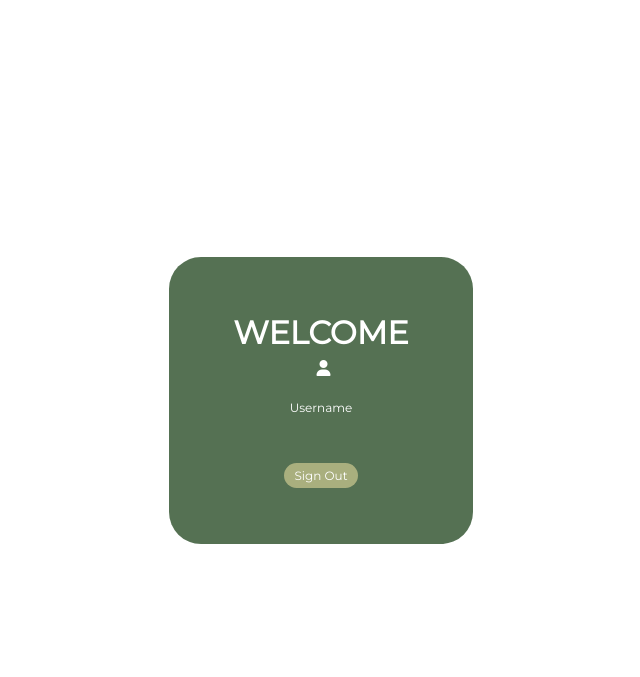
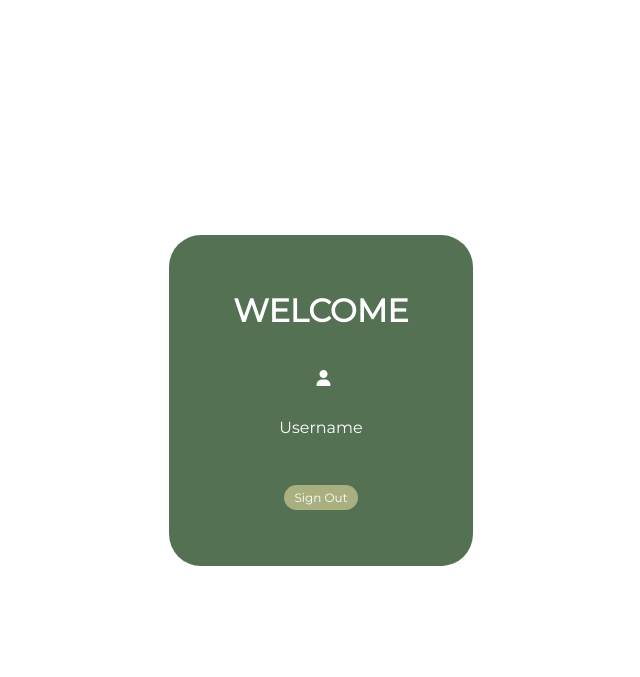
Before and after one commit to GirasArya/BibitQ, a PHP site: page /profile.html in a window 1280 px wide. Shown: the part 95-772 px from the top of the page, without its empty margins (319-959 px from the left). Run offline with PHP 8.4, Linux system fonts and the light colour scheme; some libraries are stand-ins or nearby versions.

Commit message:
edit profile class attributes

```diff
--- a/style.css
+++ b/style.css
@@ -368,6 +368,7 @@ header img {
     text-align: center;
     color: white;
     font-size: 32px;
+    margin-bottom: 1em;
     /* border-bottom: 3px solid whitesmoke; */
 }
 
@@ -440,6 +441,7 @@ header img {
 
 #profile-username {
     margin-top: 2em;
+    font-size: 1em;
 }
 
 .profile-button {
```
